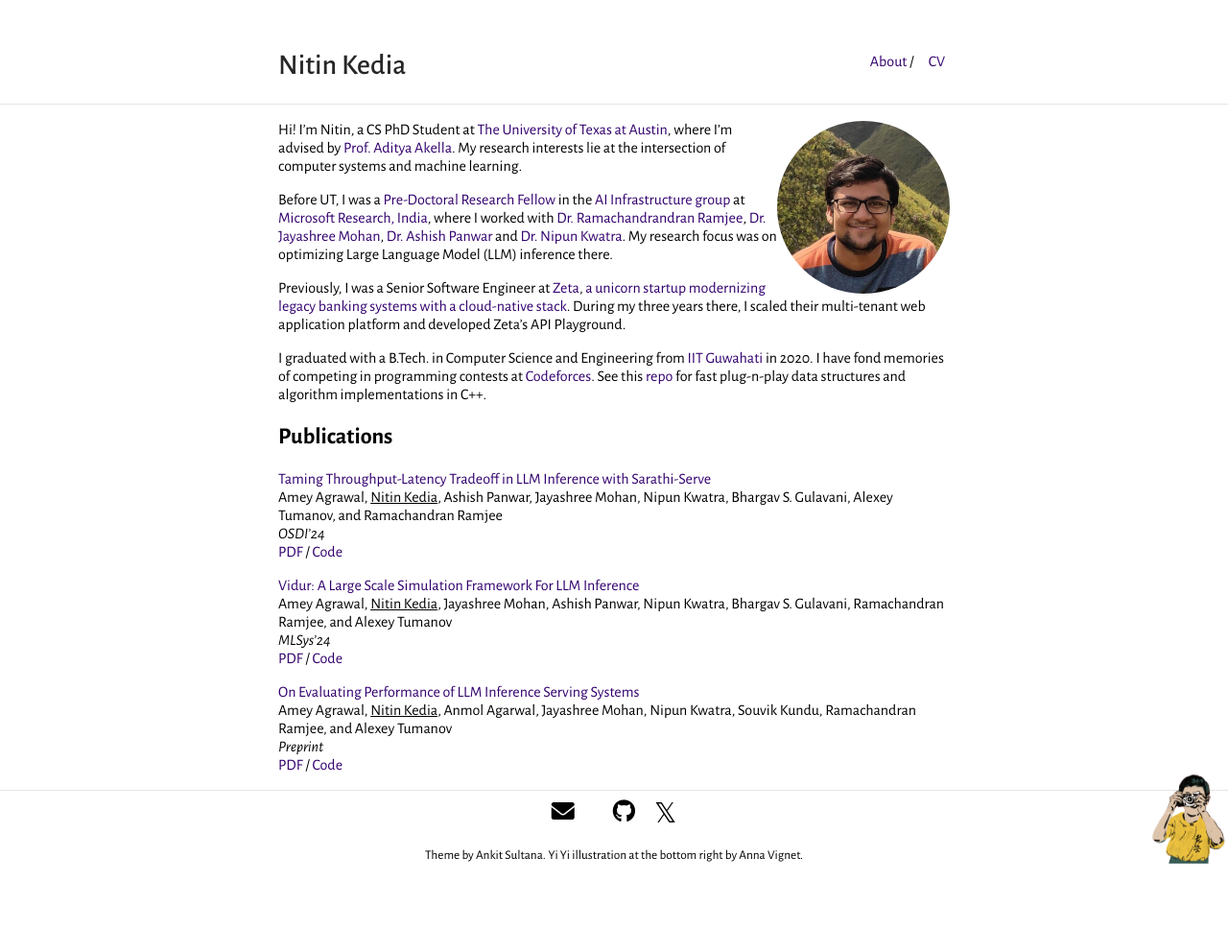
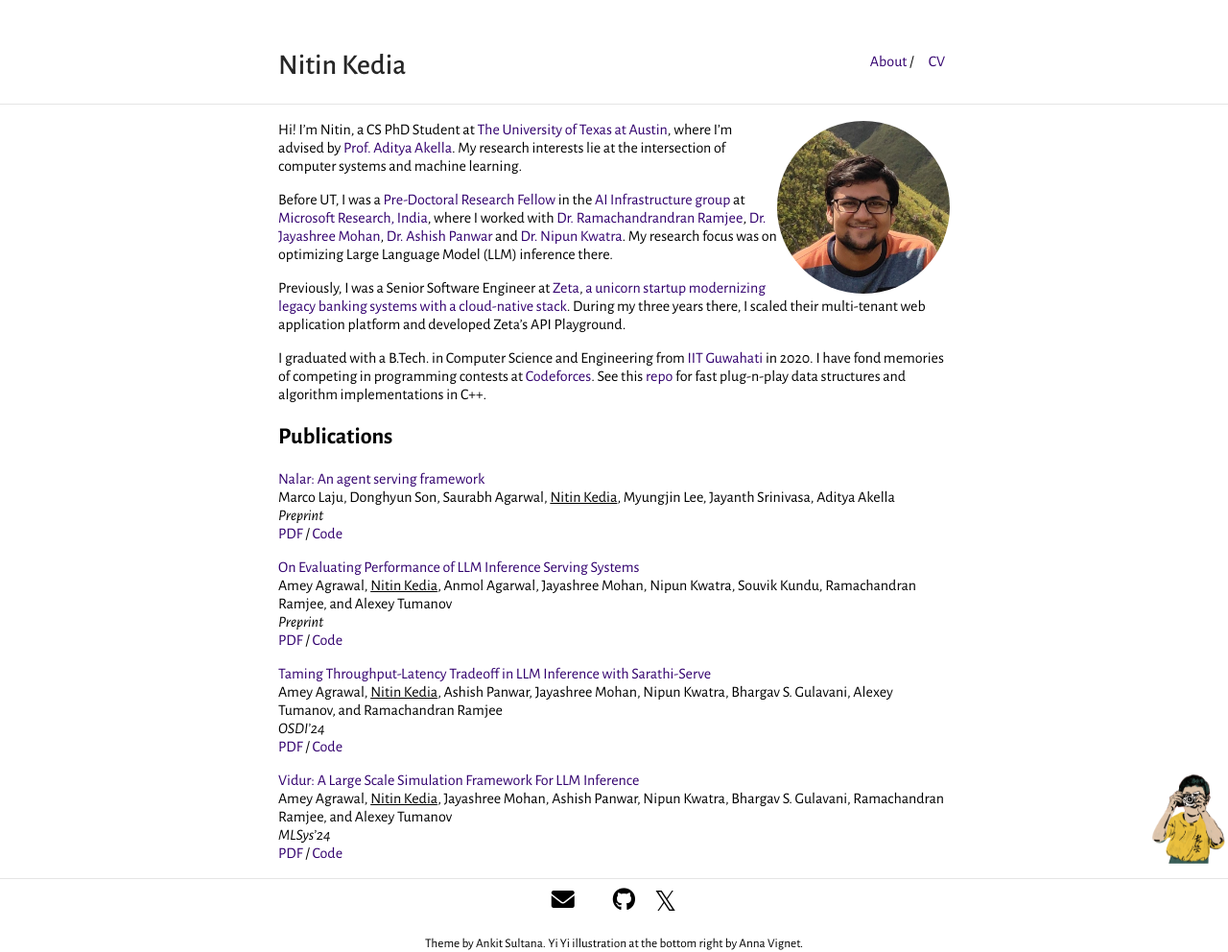
Before and after one commit to nitinkedia7/nitinkedia7.github.io, a Jekyll site: the page built from index.md, in a window 1280 px wide. Shown: the whole page at 96% size. Built offline with Jekyll 4.4.1, drawn with Linux system fonts in a browser that asks for light colours; a style sheet for code colours, icons or effects is not loaded; before the commit the page ends 900 px from its top, so only the background shows below that.

Commit message:
Add agent serving paper (#4)

```diff
--- a/_data/publications.yml
+++ b/_data/publications.yml
@@ -1,3 +1,19 @@
+- title: "Nalar: An agent serving framework"
+  authors: Marco Laju, Donghyun Son, Saurabh Agarwal, <u>Nitin Kedia</u>, Myungjin Lee, Jayanth Srinivasa, Aditya Akella
+  date: 08-01-2026
+  url: https://arxiv.org/abs/2601.05109
+  type: preprint
+  pdf: https://arxiv.org/abs/2601.05109/pdf
+  order: 1
+
+- title: "On Evaluating Performance of LLM Inference Serving Systems"
+  authors: Amey Agrawal, <u>Nitin Kedia</u>, Anmol Agarwal, Jayashree Mohan, Nipun Kwatra, Souvik Kundu, Ramachandran Ramjee, and Alexey Tumanov
+  date: 07-11-2025
+  url: https://arxiv.org/abs/2507.09019
+  type: preprint
+  pdf: https://arxiv.org/abs/2507.09019/pdf
+  order: 2
+
 - title: "Taming Throughput-Latency Tradeoff in LLM Inference with Sarathi-Serve"
   authors: Amey Agrawal, <u>Nitin Kedia</u>, Ashish Panwar, Jayashree Mohan, Nipun Kwatra, Bhargav S. Gulavani, Alexey Tumanov, and Ramachandran Ramjee
   venue: OSDI’24
@@ -7,7 +23,7 @@
   type: published
   pdf: https://www.usenix.org/system/files/osdi24-agrawal.pdf
   code: https://github.com/microsoft/sarathi-serve
-  order: 1
+  order: 3
 
 - title: "Vidur: A Large Scale Simulation Framework For LLM Inference"
   authors: Amey Agrawal, <u>Nitin Kedia</u>, Jayashree Mohan, Ashish Panwar, Nipun Kwatra, Bhargav S. Gulavani, Ramachandran Ramjee, and Alexey Tumanov
@@ -18,12 +34,4 @@
   type: published
   pdf: https://proceedings.mlsys.org/paper_files/paper/2024/file/b74a8de47d2b3c928360e0a011f48351-Paper-Conference.pdf
   code: https://github.com/microsoft/vidur
-  order: 2
-
-- title: "On Evaluating Performance of LLM Inference Serving Systems"
-  authors: Amey Agrawal, <u>Nitin Kedia</u>, Anmol Agarwal, Jayashree Mohan, Nipun Kwatra, Souvik Kundu, Ramachandran Ramjee, and Alexey Tumanov
-  date: 07-11-2025
-  url: https://arxiv.org/abs/2507.09019
-  type: preprint
-  pdf: https://arxiv.org/abs/2507.09019/pdf
-  order: 3
+  order: 4
```
Also changed, not shown: 1 other file.
